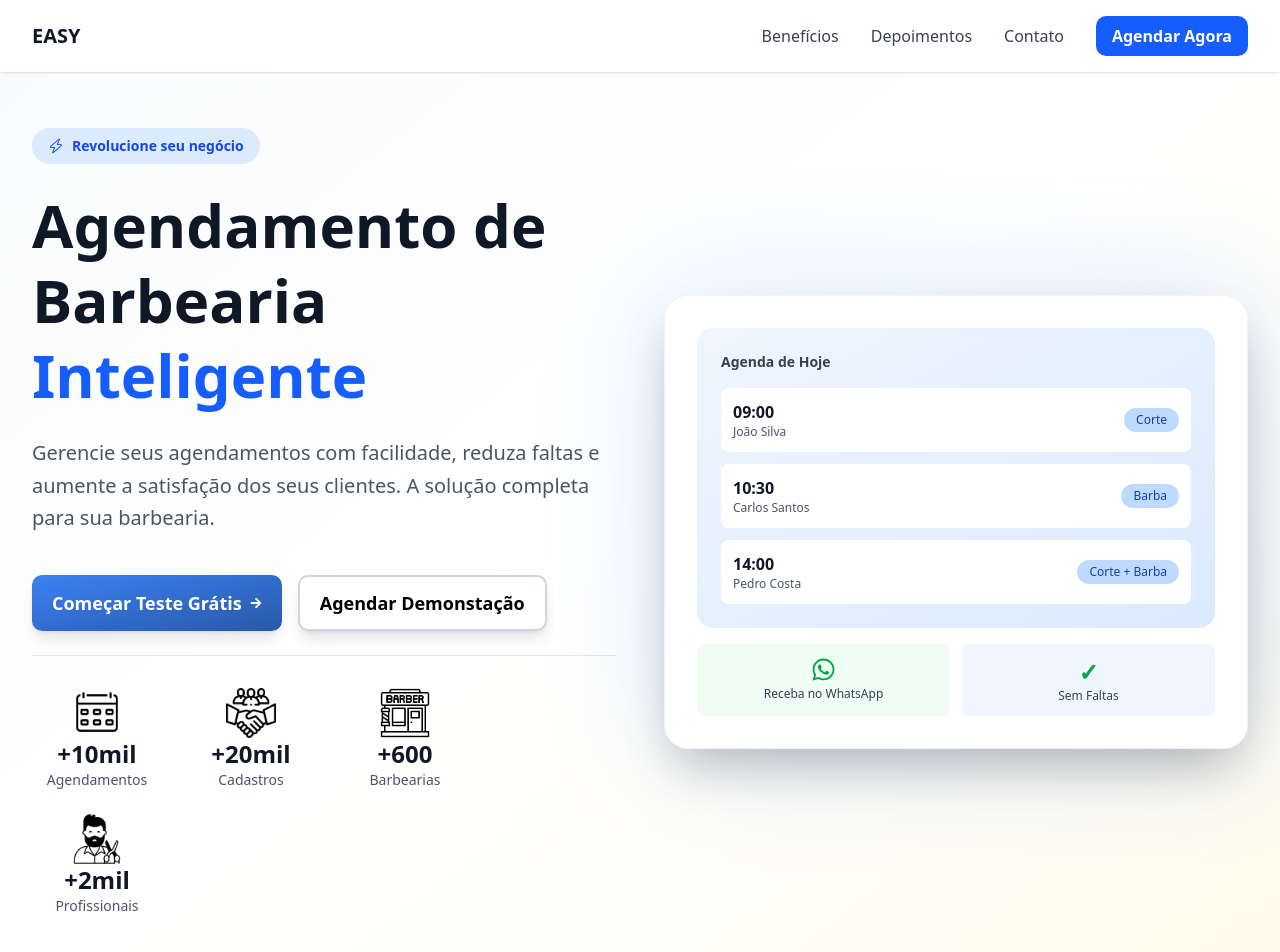
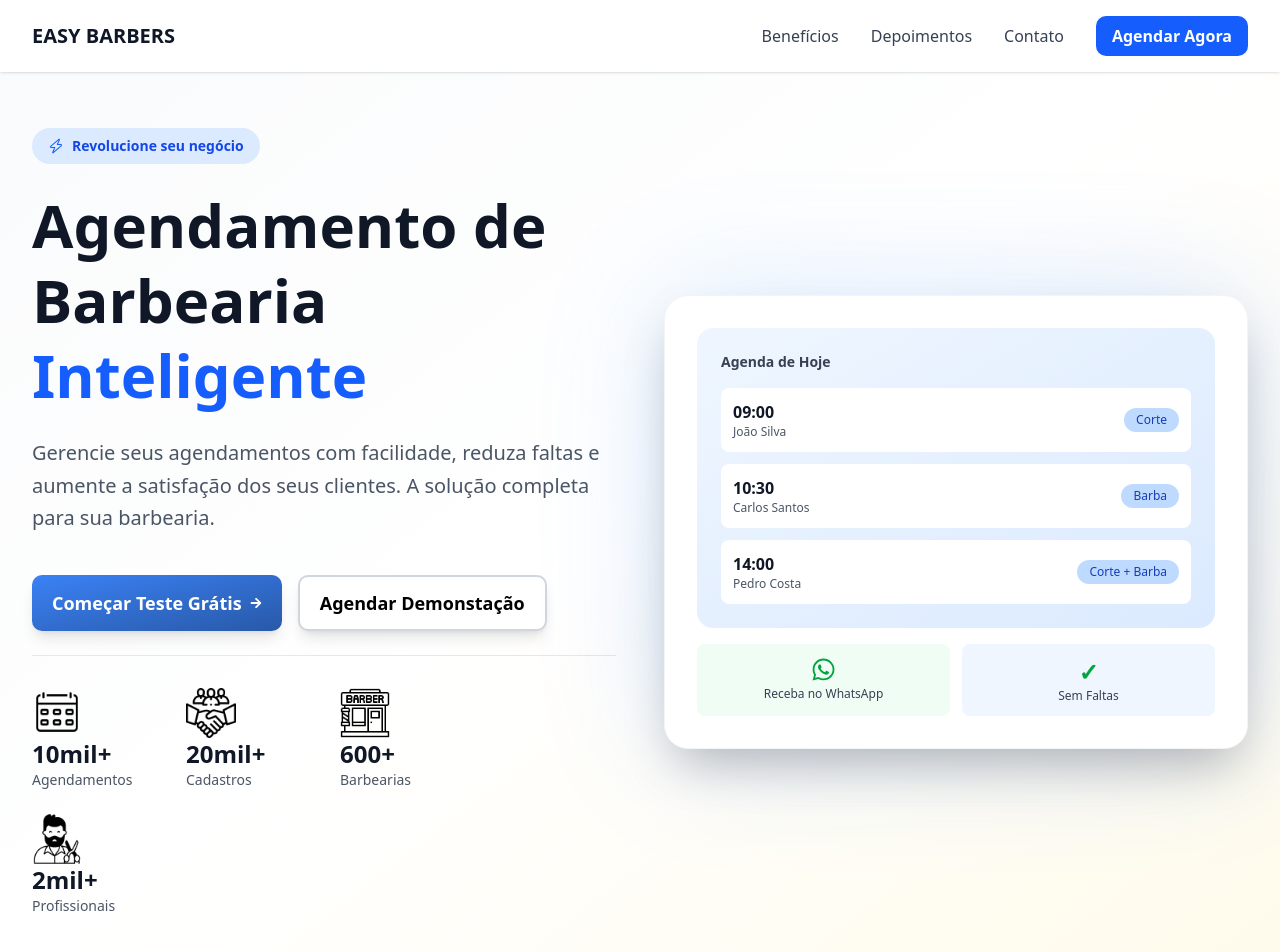
Before and after one commit to LuanRibeiroGit/easybarbers, a Next.js app: page / in a window 1280 px wide. Shown: the top 952 px of the page. Built offline with nearby package versions, Linux system fonts and the light colour scheme.

Commit message:
style(header): correção do nome

```diff
--- a/src/components/landingpage/header.tsx
+++ b/src/components/landingpage/header.tsx
@@ -16,7 +16,7 @@ export default function Header() {
         <header className="fixed w-full bg-white/95 backdrop-blur-sm shadow-sm z-50 transition-all duration-300">
             <div className="max-w-7xl mx-auto px-4 sm:px-6 lg:px-8 py-4 flex items-center justify-between">
                 <div className="flex items-center gap-2 flex-shrink-0">
-                    <span className="text-xl font-bold text-gray-900">EASY</span>
+                    <span className="text-xl font-bold text-gray-900">EASY BARBERS</span>
                 </div>
 
                 <nav className="hidden md:flex items-center gap-6 lg:gap-8">
--- a/src/components/landingpage/hero.tsx
+++ b/src/components/landingpage/hero.tsx
@@ -42,24 +42,24 @@ export default function Hero() {
                         </div>
 
                         <div className="flex justify-center sm:justify-start items-start flex-wrap gap-4 sm:gap-6 pt-8 border-t border-gray-200">
-                            <div className=" w-[130px] flex flex-col items-center">
+                            <div className=" w-[130px] flex flex-col">
                                 <Image className="w-[50px]" src={calendar} alt=""/>
-                                <p className="text-2xl sm:text-2xl font-bold text-gray-900">+10mil</p>
+                                <p className="text-2xl sm:text-2xl font-bold text-gray-900">10mil+</p>
                                 <p className="text-sm text-gray-600">Agendamentos</p>
                             </div>
-                            <div className=" w-[130px] flex flex-col items-center">
+                            <div className=" w-[130px] flex flex-col">
                                 <Image className="w-[50px]" src={hand} alt=""/>
-                                <p className="text-2xl sm:text-2xl font-bold text-gray-900">+20mil</p>
+                                <p className="text-2xl sm:text-2xl font-bold text-gray-900">20mil+</p>
                                 <p className="text-sm text-gray-600">Cadastros</p>
                             </div>
-                            <div className=" w-[130px] flex flex-col items-center">
+                            <div className=" w-[130px] flex flex-col">
                                 <Image className="w-[50px]" src={barbershop} alt=""/>
-                                <p className="text-2xl sm:text-2xl font-bold text-gray-900">+600</p>
+                                <p className="text-2xl sm:text-2xl font-bold text-gray-900">600+</p>
                                 <p className="text-sm text-gray-600">Barbearias</p>
                             </div>
-                            <div className=" w-[130px] flex flex-col items-center">
+                            <div className=" w-[130px] flex flex-col">
                                 <Image className="w-[50px]" src={barber} alt=""/>
-                                <p className="text-2xl sm:text-2xl font-bold text-gray-900">+2mil</p>
+                                <p className="text-2xl sm:text-2xl font-bold text-gray-900">2mil+</p>
                                 <p className="text-sm text-gray-600">Profissionais</p>
                             </div>
                         </div>
```
